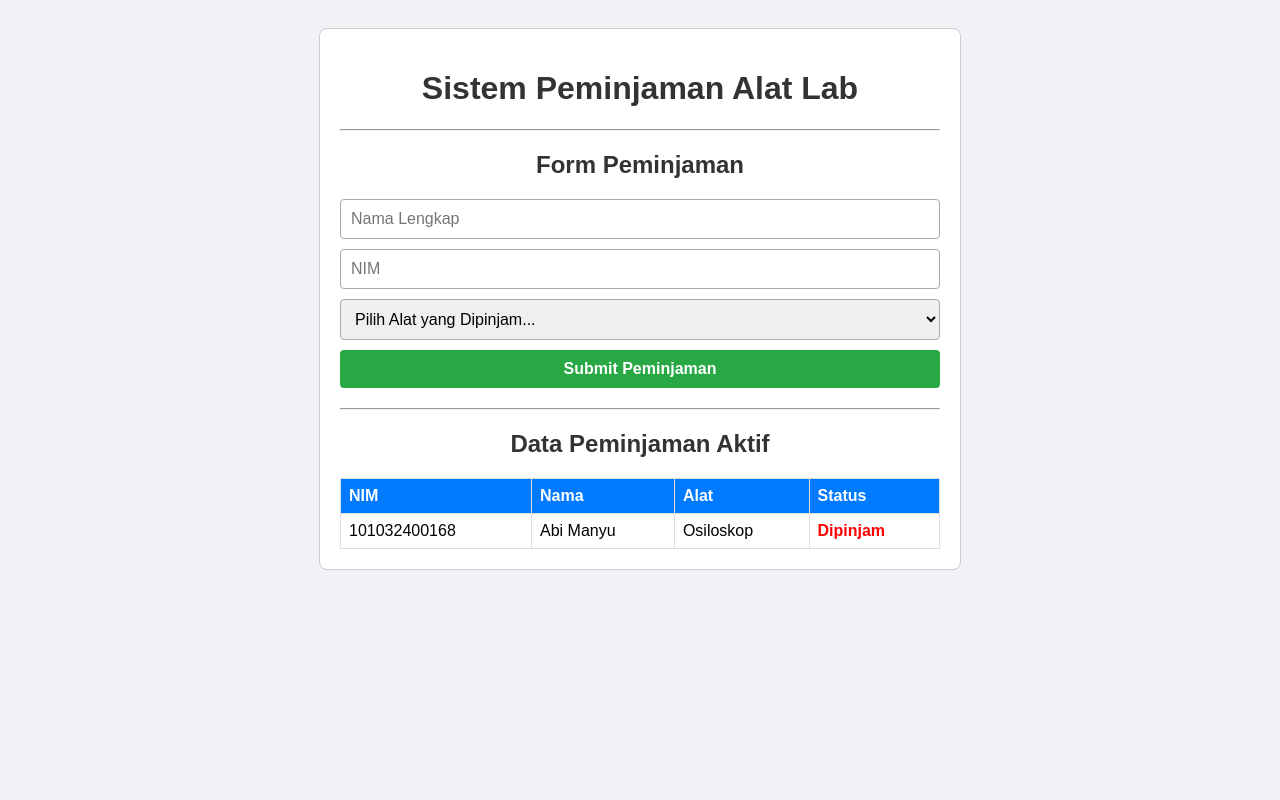
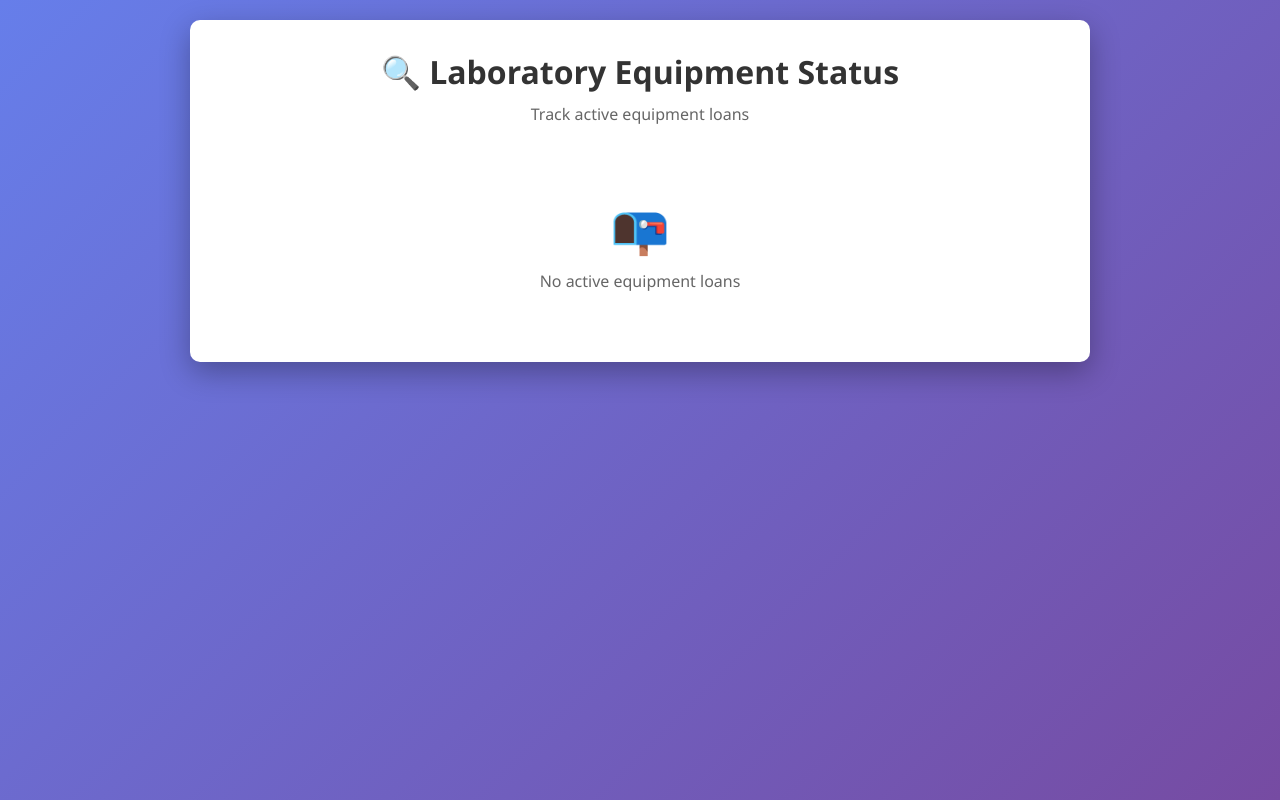
Before and after one commit to khalilghibran/Tubes-Cloud-Computing-, a Flask app: page / in a window 1280 px wide. Run offline with Flask 3, Linux system fonts and the light colour scheme; data that the repository does not hold is empty.

Commit message:
alhamdulillah jalan

```diff
--- a/displayapp/main.py
+++ b/displayapp/main.py
@@ -1,13 +1,14 @@
 import os
 import pymysql
-from flask import Flask, render_template
+from flask import Flask, render_template, request, jsonify
+from datetime import datetime
 
 app = Flask(__name__)
 
 DB_HOST = os.environ.get("DB_HOST", "mariadb")
 DB_USER = os.environ.get("DB_USER", "user")
 DB_PASSWORD = os.environ.get("DB_PASSWORD", "password")
-DB_NAME = os.environ.get("DB_NAME", "library")
+DB_NAME = os.environ.get("DB_NAME", "labdb")
 
 def get_db():
     return pymysql.connect(
@@ -19,18 +20,49 @@ def get_db():
     )
 
 @app.route("/")
+@app.route("/display")
+@app.route("/display/")
 def index():
-    borrowers = []
+    borrow_records = []
     error = None
     try:
         conn = get_db()
         with conn.cursor() as cur:
-            cur.execute("SELECT id, name, created_at FROM borrowers ORDER BY id DESC")
-            borrowers = cur.fetchall()
+            cur.execute("""
+                SELECT br.id, e.name as equipment_name, br.borrower_name,
+                       br.borrow_date, br.return_date, br.status
+                FROM borrow_records br
+                JOIN equipment e ON br.equipment_id = e.id
+                ORDER BY br.borrow_date DESC
+            """)
+            borrow_records = cur.fetchall()
         conn.close()
     except Exception as e:
         error = f"Could not fetch data: {e}"
-    return render_template("index.html", borrowers=borrowers, error=error)
+
+    return render_template("index.html", borrow_records=borrow_records, error=error)
+
+@app.route("/api/return-equipment", methods=["POST"])
+def return_equipment():
+    """API endpoint to mark equipment as returned"""
+    try:
+        record_id = request.json.get("record_id")
+        if not record_id:
+            return jsonify({"success": False, "message": "Record ID required"}), 400
+
+        conn = get_db()
+        with conn.cursor() as cur:
+            cur.execute("""
+                UPDATE borrow_records
+                SET status = 'returned', return_date = NOW()
+                WHERE id = %s
+            """, (record_id,))
+        conn.commit()
+        conn.close()
+
+        return jsonify({"success": True, "message": "Equipment returned successfully"})
+    except Exception as e:
+        return jsonify({"success": False, "message": str(e)}), 500
 
 if __name__ == "__main__":
     app.run(host="0.0.0.0", port=5000, debug=True)
--- a/displayapp/templates/index.html
+++ b/displayapp/templates/index.html
@@ -1,69 +1,168 @@
 <!DOCTYPE html>
-<html lang="id">
+<html lang="en">
 <head>
     <meta charset="UTF-8">
     <meta name="viewport" content="width=device-width, initial-scale=1.0">
-    <title>Peminjaman Alat Laboratorium</title>
+    <title>Lab Equipment Status</title>
     <style>
+        * { margin: 0; padding: 0; box-sizing: border-box; }
+        body {
+            font-family: 'Segoe UI', Tahoma, Geneva, Verdana, sans-serif;
+            background: linear-gradient(135deg, #667eea 0%, #764ba2 100%);
+            min-height: 100vh;
+            padding: 20px;
+        }
+        .container {
+            max-width: 900px;
+            margin: 0 auto;
+            background: white;
+            padding: 30px;
+            border-radius: 10px;
+            box-shadow: 0 10px 30px rgba(0,0,0,0.3);
+        }
+        h1 { color: #333; margin-bottom: 10px; text-align: center; }
+        .subtitle { text-align: center; color: #666; margin-bottom: 30px; }
 
-        body { font-family: Arial, sans-serif; background-color: #f0f2f5; padding: 20px; }
-        .container { max-width: 600px; margin: auto; background: white; padding: 20px; border-radius: 8px; border: 1px solid #ccc; }
-        h1, h2 { color: #333; text-align: center; }
+        .error {
+            color: #721c24;
+            background: #f8d7da;
+            padding: 12px;
+            border-radius: 6px;
+            margin-bottom: 20px;
+            border: 1px solid #f5c6cb;
+        }
 
+        table {
+            width: 100%;
+            border-collapse: collapse;
+            margin-top: 20px;
+        }
+        th {
+            background: linear-gradient(135deg, #667eea 0%, #764ba2 100%);
+            color: white;
+            padding: 15px;
+            text-align: left;
+            font-weight: 600;
+        }
+        td {
+            padding: 12px 15px;
+            border-bottom: 1px solid #ddd;
+        }
+        tr:hover { background-color: #f9f9f9; }
 
-        form { display: flex; flex-direction: column; gap: 10px; margin-bottom: 20px; }
-        input, select, button { padding: 10px; font-size: 16px; border: 1px solid #aaa; border-radius: 4px; }
-        button { background-color: #28a745; color: white; border: none; cursor: pointer; font-weight: bold; }
-        button:hover { background-color: #218838; }
+        .status-badge {
+            display: inline-block;
+            padding: 6px 12px;
+            border-radius: 20px;
+            font-weight: 600;
+            font-size: 14px;
+        }
+        .status-borrowed {
+            background: #fff3cd;
+            color: #856404;
+            border: 1px solid #ffeaa7;
+        }
+        .status-returned {
+            background: #d4edda;
+            color: #155724;
+            border: 1px solid #c3e6cb;
+        }
 
+        .return-btn {
+            background: #28a745;
+            color: white;
+            border: none;
+            padding: 8px 16px;
+            border-radius: 6px;
+            cursor: pointer;
+            font-weight: 600;
+            transition: background 0.3s;
+        }
+        .return-btn:hover { background: #218838; }
+        .return-btn:disabled {
+            background: #6c757d;
+            cursor: not-allowed;
+            opacity: 0.6;
+        }
 
-        table { width: 100%; border-collapse: collapse; margin-top: 10px; }
-        th, td { border: 1px solid #ddd; padding: 8px; text-align: left; }
-        th { background-color: #007bff; color: white; }
+        .empty-state {
+            text-align: center;
+            padding: 40px;
+            color: #666;
+        }
+        .empty-state-icon { font-size: 48px; margin-bottom: 10px; }
     </style>
 </head>
 <body>
+    <div class="container">
+        <h1>🔍 Laboratory Equipment Status</h1>
+        <p class="subtitle">Track active equipment loans</p>
 
-    <div class="container">
-        <h1>Sistem Peminjaman Alat Lab</h1>
+        {% if error %}
+            <div class="error">{{ error }}</div>
+        {% endif %}
 
-        <hr>
-
-        <h2>Form Peminjaman</h2>
-        <form action="/pinjam" method="POST">
-            <input type="text" name="nama" placeholder="Nama Lengkap" required>
-            <input type="text" name="nim" placeholder="NIM" required>
-            <select name="alat" required>
-                <option value="" disabled selected>Pilih Alat yang Dipinjam...</option>
-                <option value="multimeter">Digital Multimeter</option>
-                <option value="osiloskop">Osiloskop</option>
-                <option value="soldering">Soldering Iron</option>
-            </select>
-            <button type="submit">Submit Peminjaman</button>
-        </form>
-
-        <hr>
-
-        <h2>Data Peminjaman Aktif</h2>
+        {% if borrow_records %}
             <table>
                 <thead>
                     <tr>
-                    <th>NIM</th>
-                    <th>Nama</th>
-                    <th>Alat</th>
+                        <th>Equipment</th>
+                        <th>Borrower</th>
+                        <th>Borrow Date</th>
                         <th>Status</th>
+                        <th>Action</th>
                     </tr>
                 </thead>
                 <tbody>
+                    {% for record in borrow_records %}
                     <tr>
-                    <td>101032400168</td>
-                    <td>Abi Manyu</td>
-                    <td>Osiloskop</td>
-                    <td style="color: red; font-weight: bold;">Dipinjam</td>
+                        <td><strong>{{ record.equipment_name }}</strong></td>
+                        <td>{{ record.borrower_name }}</td>
+                        <td>{{ record.borrow_date.strftime('%Y-%m-%d %H:%M') if record.borrow_date else 'N/A' }}</td>
+                        <td>
+                            <span class="status-badge status-{{ record.status }}">{{ record.status | upper }}</span>
+                        </td>
+                        <td>
+                            {% if record.status == 'borrowed' %}
+                            <button class="return-btn" onclick="returnEquipment({{ record.id }})">
+                                ✓ Return
+                            </button>
+                            {% else %}
+                            <span style="color: #6c757d;">Completed</span>
+                            {% endif %}
+                        </td>
                     </tr>
+                    {% endfor %}
                 </tbody>
             </table>
+        {% else %}
+            <div class="empty-state">
+                <div class="empty-state-icon">📭</div>
+                <p>No active equipment loans</p>
+            </div>
+        {% endif %}
     </div>
 
+    <script>
+        function returnEquipment(recordId) {
+            if (confirm('Mark equipment as returned?')) {
+                fetch('/api/return-equipment', {
+                    method: 'POST',
+                    headers: { 'Content-Type': 'application/json' },
+                    body: JSON.stringify({ record_id: recordId })
+                })
+                .then(res => res.json())
+                .then(data => {
+                    if (data.success) {
+                        alert('Equipment returned successfully!');
+                        location.reload();
+                    } else {
+                        alert('Error: ' + data.message);
+                    }
+                })
+                .catch(err => alert('Error: ' + err));
+            }
+        }
+    </script>
 </body>
 </html>
--- a/k8s/mariadb-statefulset.yaml
+++ b/k8s/mariadb-statefulset.yaml
@@ -22,7 +22,7 @@ spec:
             - name: MYSQL_ROOT_PASSWORD
               value: "rootpassword"
             - name: MYSQL_DATABASE
-              value: "library"
+              value: "labdb"
             - name: MYSQL_USER
               value: "user"
             - name: MYSQL_PASSWORD
--- a/k8s/pv.yaml
+++ b/k8s/pv.yaml
@@ -8,4 +8,4 @@ spec:
   accessModes:
     - ReadWriteOnce
   hostPath:
-    path: /mnt/data
+    path: /mnt/wsl/data
```
Also changed, not shown: docker-compose.yml (+7 -7 lines), inputapp/main.py (+65 -11 lines), inputapp/templates/index.html (+90 -16 lines), k8s/displayapp-deployment.yaml (+5 -5 lines), k8s/inputapp-deployment.yaml (+5 -5 lines), k8s/tubes-ingress.yaml (+7 -0 lines), 1 other file. Lines whose indentation alone changed are shown as unchanged.
